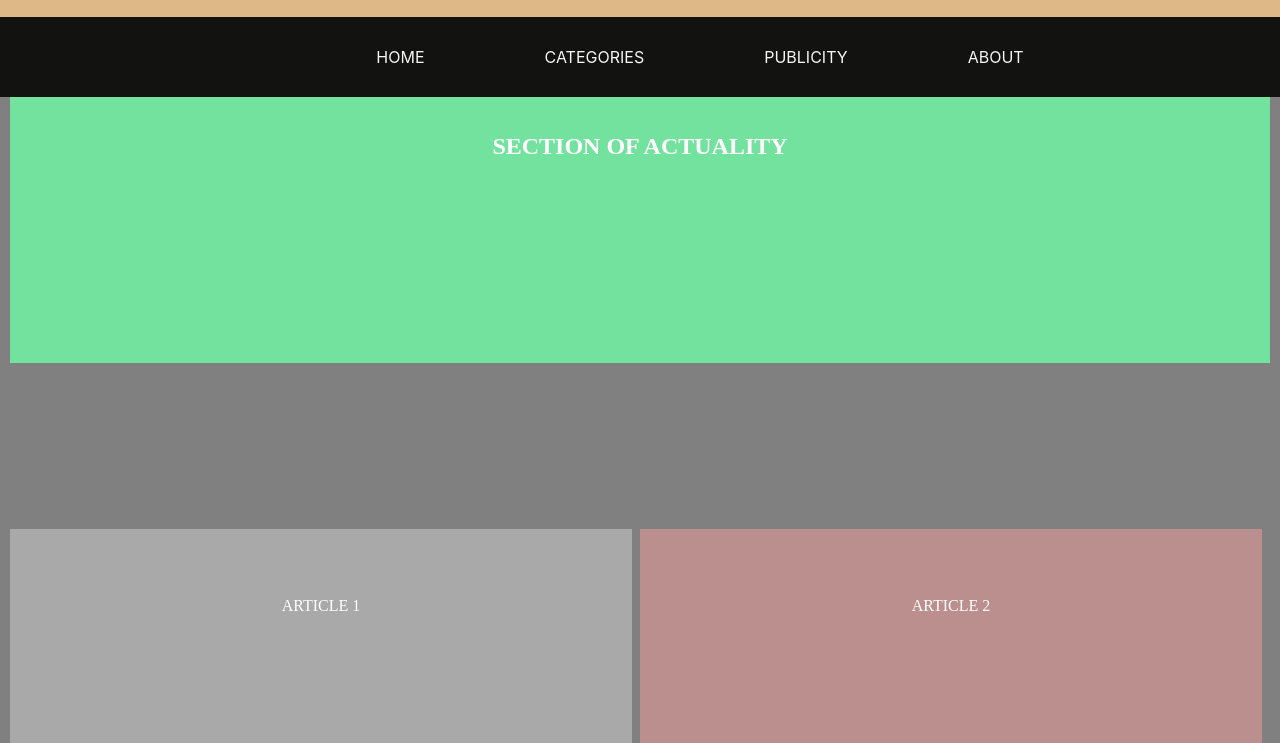
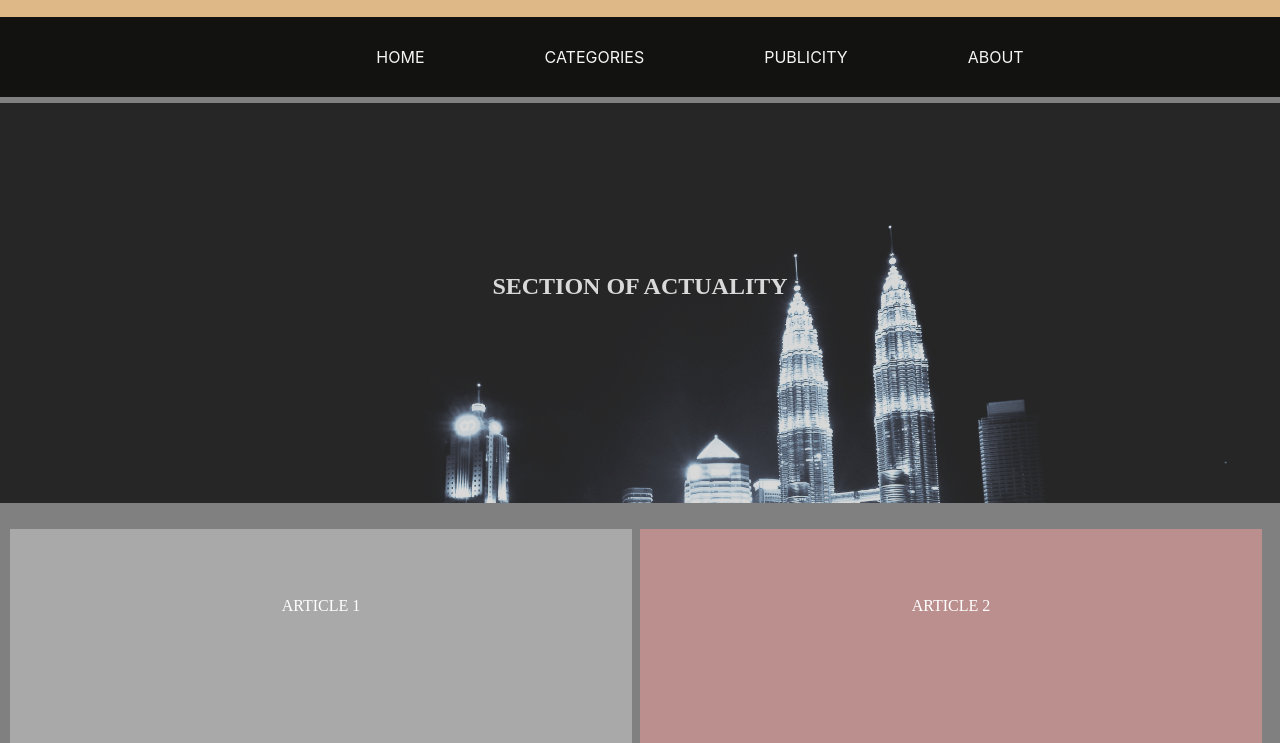
Before and after one commit to CyberShriver/MyFirst_Project, a plain HTML site: page html_css_project/index.html in a window 1280 px wide. Shown: the part 57-800 px from the top of the page. Drawn offline with Linux system fonts and the light colour scheme.

Commit message:
change background of section

```diff
--- a/html_css_project/indexStyle.css
+++ b/html_css_project/indexStyle.css
@@ -50,7 +50,7 @@ body{
     display: flex;
     justify-content:space-around;
     margin-right: 10px;
-    margin-top: 150px;
+    margin-top: 10px;
     margin-left: 10px;
 }
 .box .article1{
@@ -73,10 +73,14 @@ text-align: center;
 
 .princ{
     height: 400px;
-    background-color: rgb(115, 226, 158);
-    margin-right: 10px;
-    margin-left: 10px;
+    /* background-color: rgb(115, 226, 158); */
+    margin-top: 160px;
+    background-image: url("background.jpg");
+    background-size:cover;
+    opacity: 0.7;
+
 }
+
 .aside{
     display:flex;
     justify-content:space-around;
```
Also changed, not shown: html_css_project/background.jpg (added), html_css_project/pexels-life-of-pix-316902.jpg (added), html_css_project/pexels-pixabay-56034.jpg (added), 3 other files.
